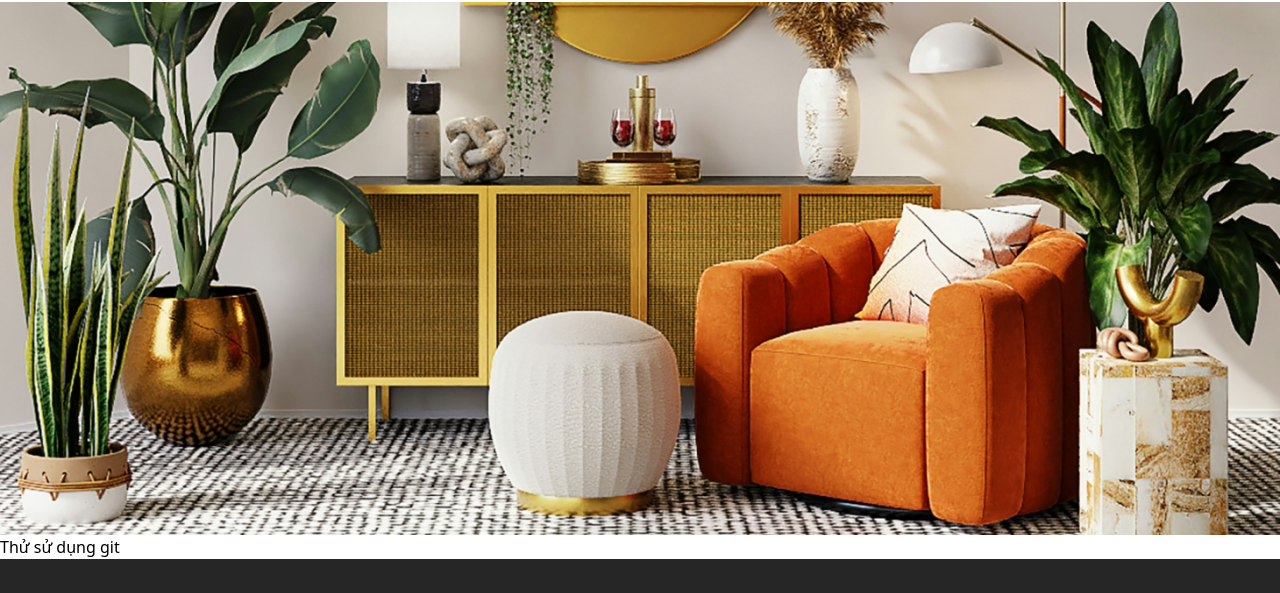
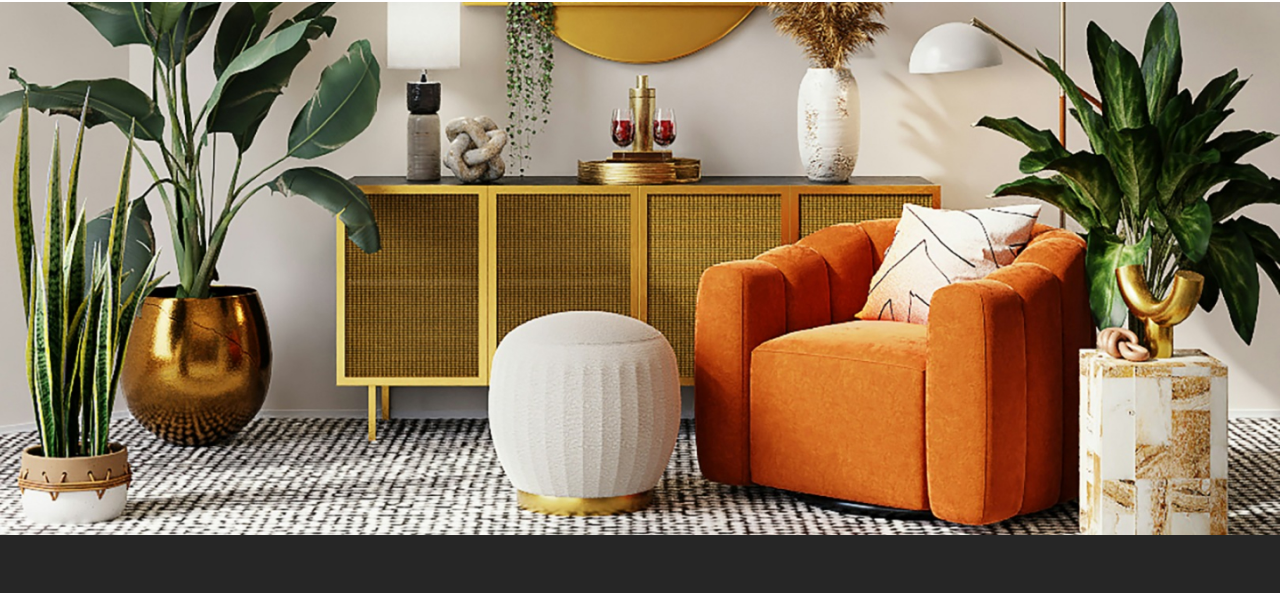
Before and after one commit to Dovanduy21102000/xuong-JS, a website: page contact.html in a window 1280 px wide. Shown: the part 71-664 px from the top of the page. Drawn offline with nearby package versions, Linux system fonts and the light colour scheme.

Commit message:
Đẩy lên github

```diff
--- a/contact.html
+++ b/contact.html
@@ -36,9 +36,6 @@
     </header>
     <!--Main-->
     <main>
-        <section>
-            <p>Thử sử dụng git</p>
-        </section>
     </main>
     <!--End Main-->
     <!--Footer-->
```
Also changed, not shown: product-detail.html (added, +12 -0 lines).
